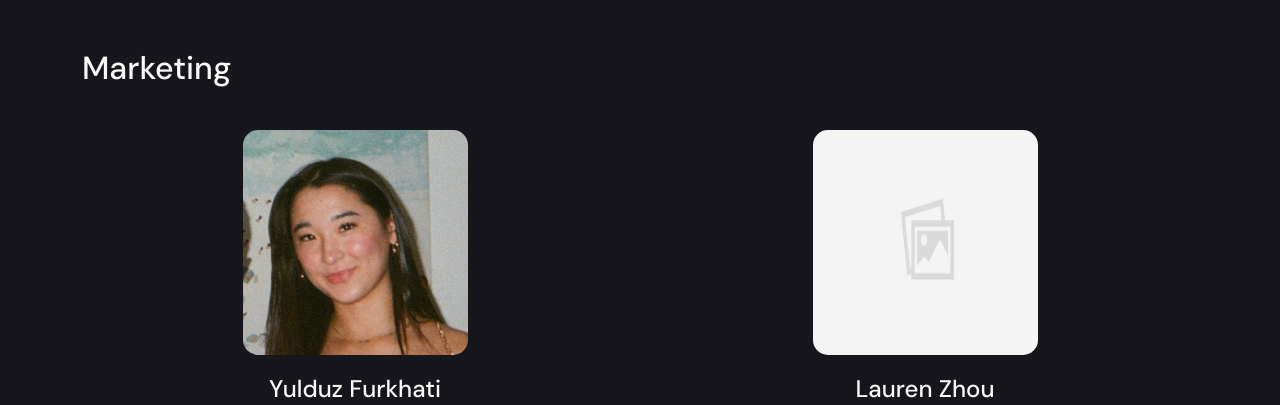
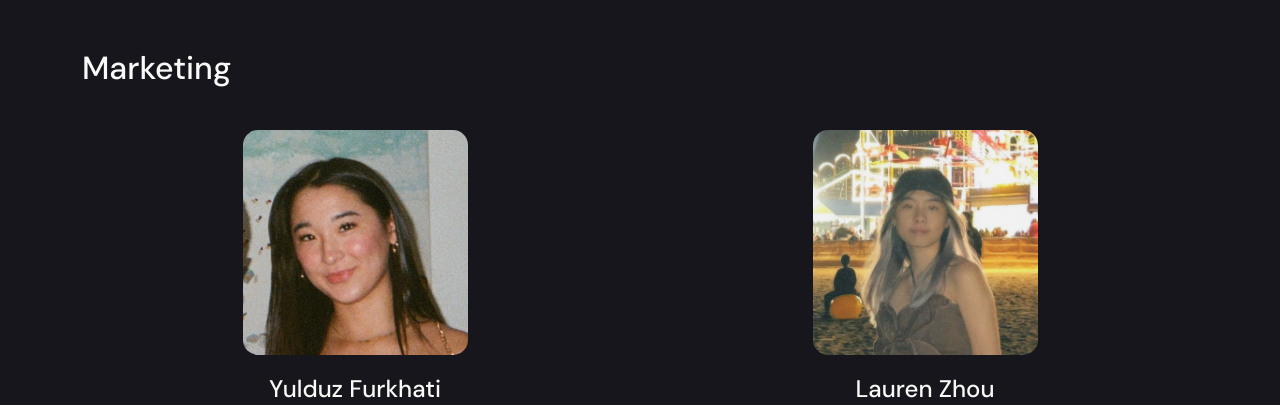
Before and after one commit to TechAtNYU/techatnyu.org, a Next.js app: page /team in a window 1280 px wide. Shown: the part 1280-1685 px from the top of the page. Built offline with nearby package versions, Linux system fonts and the light colour scheme.

Commit message:
Lauren img updated

```diff
--- a/pages/team.tsx
+++ b/pages/team.tsx
@@ -25,7 +25,7 @@ export default function Team() {
                 <Row>
                 <IndivTeamMemberCard imgSrc={"../assets/team-photos/youli.png"} name={"Yulduz Furkhati"} role={"Social Media Lead"} linkedin={"www.linkedin.com/in/yulduz-furkhati"} instagram="https://www.instagram.com/yulduzfurkhatii/"/>
                 {/* Lauren Zhou TBA */}
-                <IndivTeamMemberCard imgSrc={"../assets/team-photos/temp.jpg"} name={"Lauren Zhou"} role={"Content & Marketing Lead"} linkedin={"https://www.linkedin.com/in/lauren-ling-zhou/"} instagram="https://www.instagram.com/lauren.lz/"/>
+                <IndivTeamMemberCard imgSrc={"../assets/team-photos/lauren.jpg"} name={"Lauren Zhou"} role={"Content & Marketing Lead"} linkedin={"https://www.linkedin.com/in/lauren-ling-zhou/"} instagram="https://www.instagram.com/lauren.lz/"/>
                 </Row>
             <h2 className="team-heading">Tech Treks</h2>
                 <Row>
```
Also changed, not shown: public/assets/team-photos/lauren.jpg (added).
